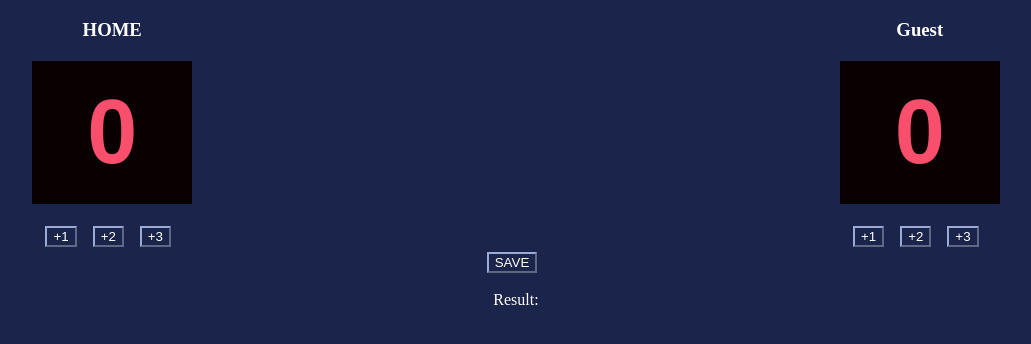
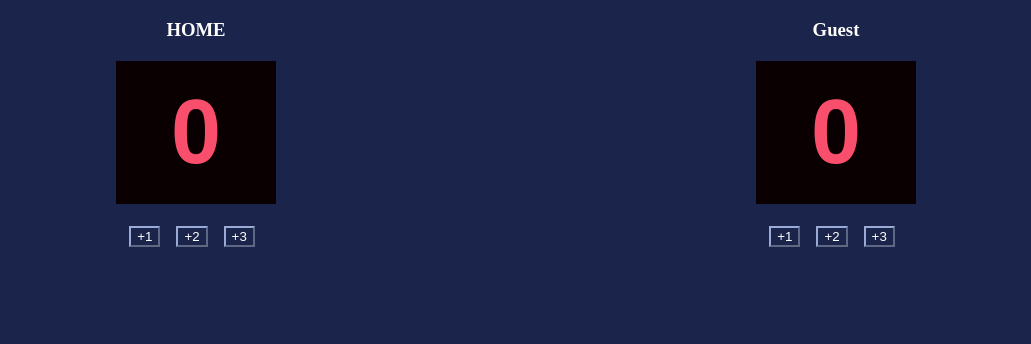
Before and after one commit to sushil-b1/ScoreBoard, a website built with Vite: page index.html in a window 1280 px wide. Shown: the whole page, without its empty margins (124-1155 px from the left). Built offline with nearby package versions, Linux system fonts and the light colour scheme; a web font is replaced by a local one.

Commit message:
Update save bottom

```diff
--- a/index.css
+++ b/index.css
@@ -31,11 +31,11 @@ button{
 
 }
 
-.column-btn{
+/* .column-btn{
     display: flex;
     flex-direction: column;
 
     justify-content:center;
     align-items: center;
     margin-top: 250px;
-}
+} */
--- a/index.html
+++ b/index.html
@@ -17,10 +17,10 @@
                 <button onclick="score2Home()">+2</button>
                 <button onclick="score3Home()">+3</button>
             </div>
-            <div class="column-btn">
+            <!-- <div class="column-btn">
                 <button >SAVE</button>
                 <p>Result: </p>
-            </div>
+            </div> -->
 
             <div class="column">
                 <h3>Guest</h3>
```
